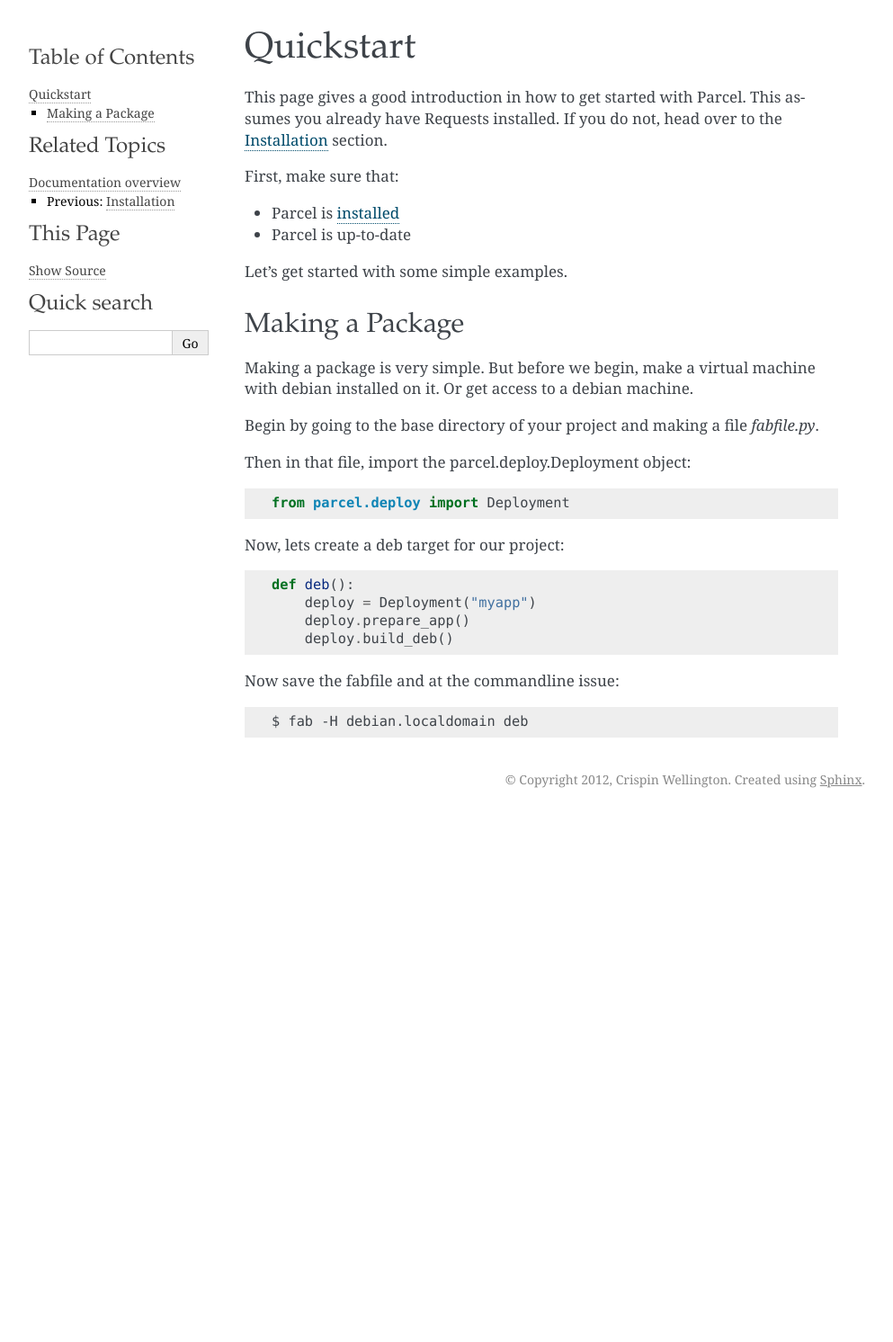
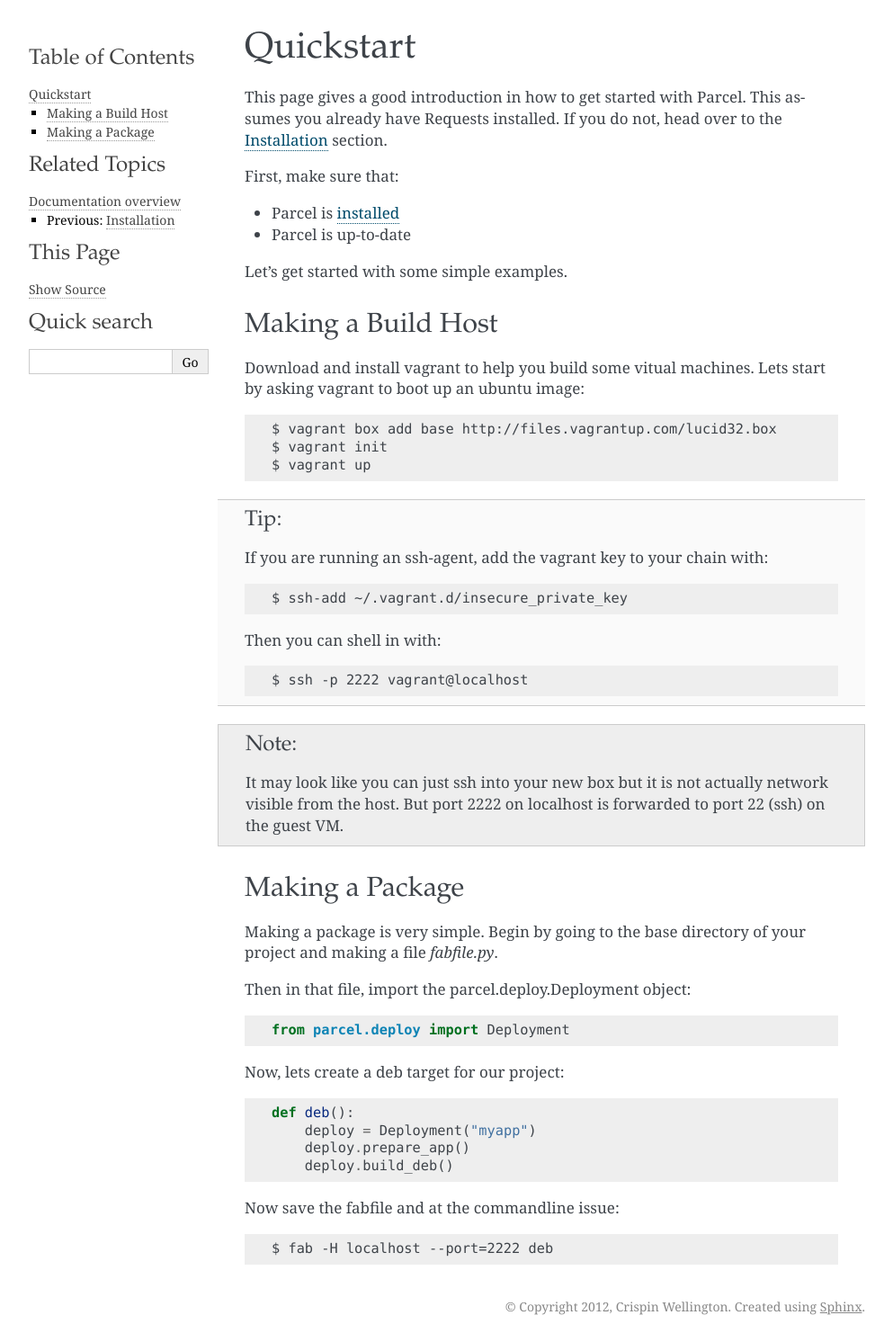
Before and after one commit to phspagiari/parcel, a Sphinx documentation site: the page built from docs/user/quickstart.rst, in a window 1280 px wide. Shown: the whole page at 90% size, without its empty margins (148-1141 px from the left). Built offline with Sphinx 7.4.7, drawn with Linux system fonts in a browser that asks for light colours; before the commit the page ends 906 px from its top, so only the background shows below that.

Commit message:
lots of bug fixes and other work

```diff
--- a/docs/user/quickstart.rst
+++ b/docs/user/quickstart.rst
@@ -17,14 +17,34 @@
 
 Let's get started with some simple examples.
 
+Making a Build Host
+-------------------
+
+Download and install vagrant to help you build some vitual machines. Lets start by asking vagrant to boot up an ubuntu image::
+
+    $ vagrant box add base http://files.vagrantup.com/lucid32.box
+    $ vagrant init
+    $ vagrant up
+
+.. tip::
+    If you are running an ssh-agent, add the vagrant key to your chain with::
+
+    $ ssh-add ~/.vagrant.d/insecure_private_key
+
+    Then you can shell in with::
+
+    $ ssh -p 2222 vagrant@localhost
+
+.. note::
+
+    It may look like you can just ssh into your new box but it is not actually network
+    visible from the host. But port 2222 on localhost is forwarded to port 22 (ssh) on
+    the guest VM.
 
 Making a Package
 ------------------
 
-Making a package is very simple. But before we begin, make a virtual machine with debian
-installed on it. Or get access to a debian machine.
-
-Begin by going to the base directory of your project and making a file `fabfile.py`.
+Making a package is very simple. Begin by going to the base directory of your project and making a file `fabfile.py`.
 
 Then in that file, import the parcel.deploy.Deployment object::
 
@@ -39,4 +59,4 @@
 
 Now save the fabfile and at the commandline issue::
 
-    $ fab -H debian.localdomain deb
+    $ fab -H localhost --port=2222 deb
```
Also changed, not shown: 2 other files.
